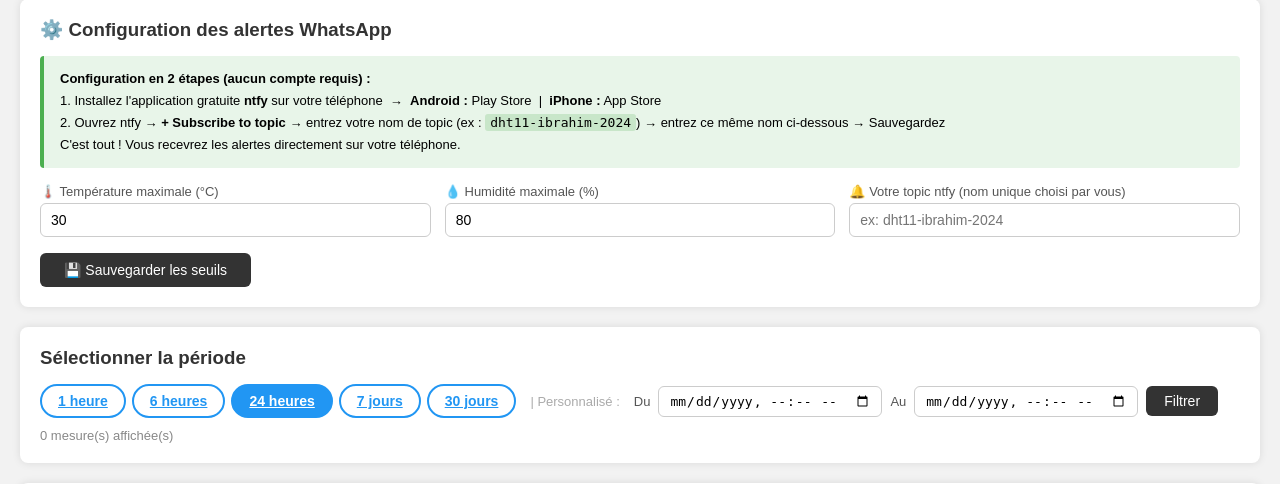
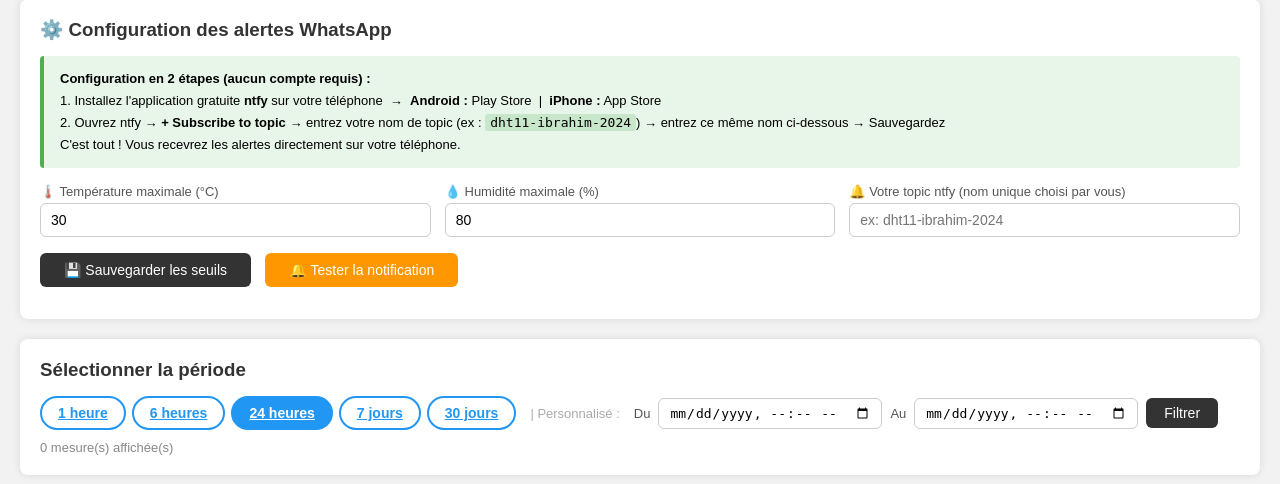
Before and after one commit to mhandibrahim6-del/Projet-Django, a Django app: page / in a window 1280 px wide. Shown: the part 248-732 px from the top of the page. Run offline with Django 5.2, Linux system fonts and the light colour scheme; data that the repository does not hold is empty.

Commit message:
Ajouter bouton test notification ntfy avec endpoint /seuil/tester/ Co-Authored-By: Claude Sonnet 4.6 <noreply@anthropic.com>

```diff
--- a/DHT11/urls.py
+++ b/DHT11/urls.py
@@ -1,10 +1,11 @@
 from django.urls import path
-from .views import dashboard, sauvegarder_seuil
+from .views import dashboard, sauvegarder_seuil, tester_notification
 from .api import liste_mesures, derniere_mesure, AjouterMesure
 
 urlpatterns = [
     path('', dashboard),
     path('seuil/sauvegarder/', sauvegarder_seuil),
+    path('seuil/tester/', tester_notification),
     path('api/all/', liste_mesures),
     path('api/last/', derniere_mesure),
     path('api/add/', AjouterMesure.as_view()),
--- a/DHT11/views.py
+++ b/DHT11/views.py
@@ -1,4 +1,5 @@
 from django.shortcuts import render, redirect
+from django.http import JsonResponse
 from django.utils import timezone
 from datetime import timedelta
 from .models import DHT11, Seuil
@@ -41,3 +42,21 @@ def sauvegarder_seuil(request):
         seuil.topic        = request.POST.get('topic', '').strip()
         seuil.save()
     return redirect('/')
+
+
+def tester_notification(request):
+    seuil = Seuil.objects.first()
+    if not seuil or not seuil.topic:
+        return JsonResponse({'ok': False, 'erreur': 'Aucun topic configuré'})
+    import urllib.request
+    req = urllib.request.Request(
+        f"https://ntfy.sh/{seuil.topic}",
+        data="Test notification DHT11 - La connexion fonctionne !".encode('utf-8'),
+        headers={'Title': 'Test DHT11', 'Priority': 'default', 'Tags': 'white_check_mark'},
+        method='POST'
+    )
+    try:
+        urllib.request.urlopen(req, timeout=10)
+        return JsonResponse({'ok': True})
+    except Exception as e:
+        return JsonResponse({'ok': False, 'erreur': str(e)})
--- a/templates/dashboard.html
+++ b/templates/dashboard.html
@@ -167,6 +167,20 @@
             cursor: pointer;
         }
         .btn-sauvegarder:hover { background: #555; }
+        .btn-tester {
+            margin-top: 16px;
+            margin-left: 10px;
+            padding: 9px 24px;
+            background: #FF9800;
+            color: white;
+            border: none;
+            border-radius: 6px;
+            font-size: 14px;
+            cursor: pointer;
+        }
+        .btn-tester:hover { background: #e68900; }
+        .test-ok    { color: #2e7d32; font-weight: bold; }
+        .test-erreur{ color: #c62828; font-weight: bold; }
         .seuil-actifs {
             margin-top: 14px;
             padding: 10px 14px;
@@ -277,7 +291,9 @@
             </div>
         </div>
         <button type="submit" class="btn-sauvegarder">💾 Sauvegarder les seuils</button>
+        <button type="button" class="btn-tester" onclick="testerNotif()">🔔 Tester la notification</button>
     </form>
+    <div id="test-resultat" style="margin-top:12px;font-size:14px;"></div>
 
     {% if seuil and seuil.topic %}
     <div class="seuil-actifs">
@@ -401,5 +417,24 @@
     });
 </script>
 
+<script>
+function testerNotif() {
+    const div = document.getElementById('test-resultat');
+    div.innerHTML = '⏳ Envoi en cours...';
+    fetch('/seuil/tester/')
+        .then(r => r.json())
+        .then(data => {
+            if (data.ok) {
+                div.innerHTML = '<span class="test-ok">✅ Notification envoyée ! Vérifiez votre téléphone.</span>';
+            } else {
+                div.innerHTML = '<span class="test-erreur">❌ Échec : ' + data.erreur + '</span>';
+            }
+        })
+        .catch(() => {
+            div.innerHTML = '<span class="test-erreur">❌ Erreur réseau</span>';
+        });
+}
+</script>
+
 </body>
 </html>
```
